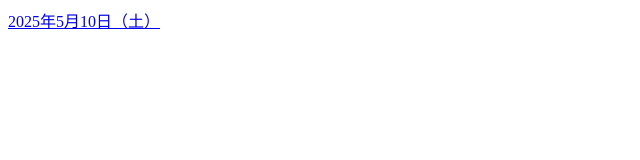
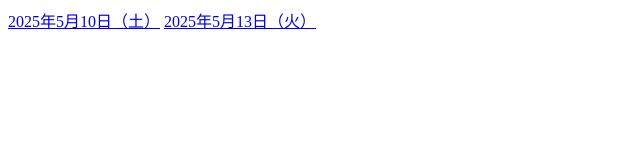
Before and after one commit to loser4dim/blog, a plain HTML site: page index.html in a window 1280 px wide. Shown: the whole page, without its empty margins (0-640 px from the left). Drawn offline with Linux system fonts and the light colour scheme; a web font is replaced by a local one.

Commit message:
Update index.html

```diff
--- a/index.html
+++ b/index.html
@@ -7,5 +7,6 @@
   </head>
   <body>
     <a href="2025-5-10/">2025年5月10日（土）</a>
+    <a href="2025-5-13/">2025年5月13日（火）</a>
   </body>
 </html>
```
